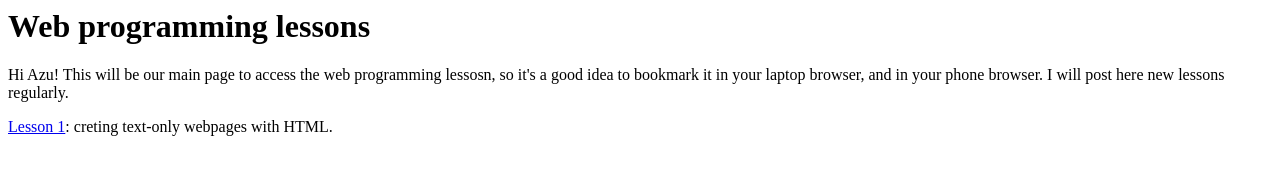
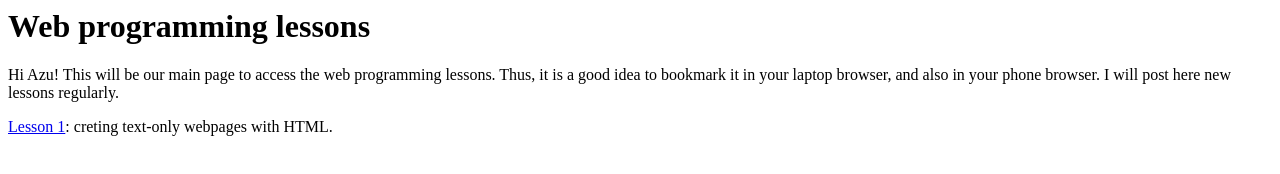
Before and after one commit to arcadelandia/web_course, a plain HTML site: page index.html in a window 1280 px wide. Drawn offline with Linux system fonts and the light colour scheme.

Commit message:
Update index.html

```diff
--- a/index.html
+++ b/index.html
@@ -1,5 +1,6 @@
 <title>Lessons in web programming</title>
 <h1>Web programming lessons</h1>
-<p>Hi Azu! This will be our main page to access the web programming lessosn, so it's a good idea
-  to bookmark it in your laptop browser, and in your phone browser. I will post here new lessons regularly.</p>
+<p>Hi Azu! This will be our main page to access the web programming lessons.
+  Thus, it is a good idea to bookmark it in your laptop browser, and also in
+  your phone browser. I will post here new lessons regularly.</p>
 <p><a href="001_text_only_webpages.html">Lesson 1</a>: creting text-only webpages with HTML.</p>
```
